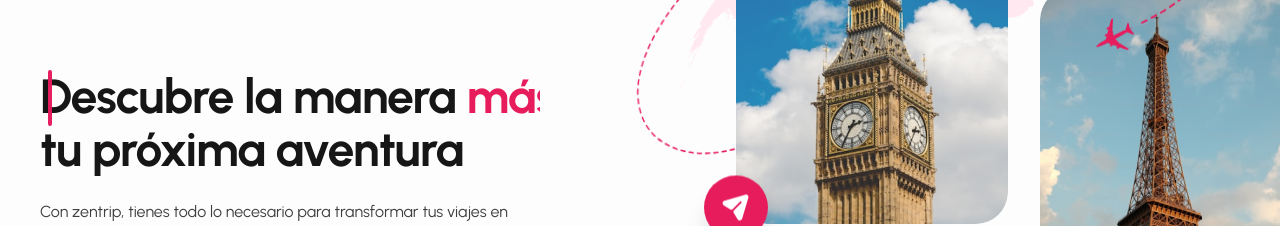
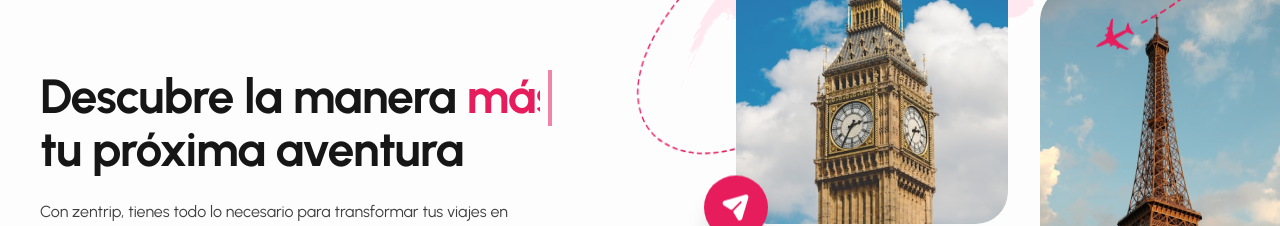
Before and after one commit to Ignacio918/viajes-app, a React (Vite) app in the folder viajes-app/: page / in a window 1280 px wide. Shown: the part 315-541 px from the top of the page. Built offline with nearby package versions, Linux system fonts and the light colour scheme; a web font is replaced by a local one.

Commit message:
animacion en el header

```diff
--- a/viajes-app/src/pages/HeroSection.tsx
+++ b/viajes-app/src/pages/HeroSection.tsx
@@ -31,55 +31,51 @@ const HeroSection: React.FC = () => {
           <motion.div
             className="hero__title"
           >
+            <div className="relative">
               <motion.div
-              className="overflow-hidden"
                 initial={{ width: "0%" }}
                 animate={{ width: "100%" }}
                 transition={{
                   duration: 2,
+                  ease: "linear"
+                }}
+                className="overflow-hidden whitespace-nowrap"
+              >
+                <span className="hero__title-dark">
+                  Descubre la manera{" "}
+                </span>
+                <span className="hero__title-accent">
+                  más fácil de planificar
+                </span>
+              </motion.div>
+
+              <motion.div
+                initial={{ width: "0%" }}
+                animate={{ width: "100%" }}
+                transition={{
+                  duration: 1.5,
                   ease: "linear",
-                delay: 0.3
+                  delay: 2
                 }}
+                className="overflow-hidden whitespace-nowrap"
               >
-              <div className="whitespace-nowrap">
-                <motion.span
-                  className="hero__title-dark"
-                  initial={{ opacity: 0 }}
-                  animate={{ opacity: 1 }}
-                  transition={{ duration: 0.5, delay: 0.5 }}
-                >
-                  Descubre la manera{" "}
-                </motion.span>
-                <motion.span
-                  className="hero__title-accent"
-                  initial={{ opacity: 0 }}
-                  animate={{ opacity: 1 }}
-                  transition={{ duration: 0.5, delay: 1.0 }}
-                >
-                  más fácil de planificar
-                </motion.span>
-              </div>
-              <div className="whitespace-nowrap">
-                <motion.span
-                  className="hero__title-dark"
-                  initial={{ opacity: 0 }}
-                  animate={{ opacity: 1 }}
-                  transition={{ duration: 0.5, delay: 1.5 }}
-                >
+                <span className="hero__title-dark">
                   tu próxima aventura
-                </motion.span>
-              </div>
+                </span>
               </motion.div>
+
               <motion.span
                 className="hero__title-cursor"
-              initial={{ opacity: 0 }}
-              animate={{ opacity: 1 }}
+                animate={{
+                  opacity: [1, 0, 1],
+                }}
                 transition={{
-                duration: 0.8,
+                  duration: 1,
                   repeat: Infinity,
-                repeatType: "reverse",
+                  repeatType: "loop",
                 }}
               />
+            </div>
           </motion.div>
 
           <motion.p
--- a/viajes-app/src/styles/HeroSection.css
+++ b/viajes-app/src/styles/HeroSection.css
@@ -23,11 +23,14 @@
 }
 
 .hero__title {
-  @apply font-bold font-urbanist relative flex items-start;
+  @apply font-bold font-urbanist;
   font-size: 64px;
   line-height: 1.1;
   letter-spacing: -0.02em;
-  overflow: hidden;
+}
+
+.hero__title > div {
+  @apply relative;
 }
 
 .hero__title-dark {
@@ -39,11 +42,11 @@
 }
 
 .hero__title-cursor {
-  @apply inline-block rounded-sm bg-pink-600 absolute;
+  @apply absolute bg-pink-600;
   width: 4px;
   height: 72px;
-  margin-left: 8px;
-  vertical-align: middle;
+  right: -12px;
+  top: 0;
 }
 
 .hero__description {
@@ -423,8 +426,11 @@
   }
 
   .hero__title {
-    @apply justify-center;
     font-size: 40px;
+  }
+
+  .hero__title > div {
+    @apply inline-flex flex-col items-center;
   }
 
   .hero__title-cursor {
```
Lines whose indentation alone changed are shown as unchanged.
